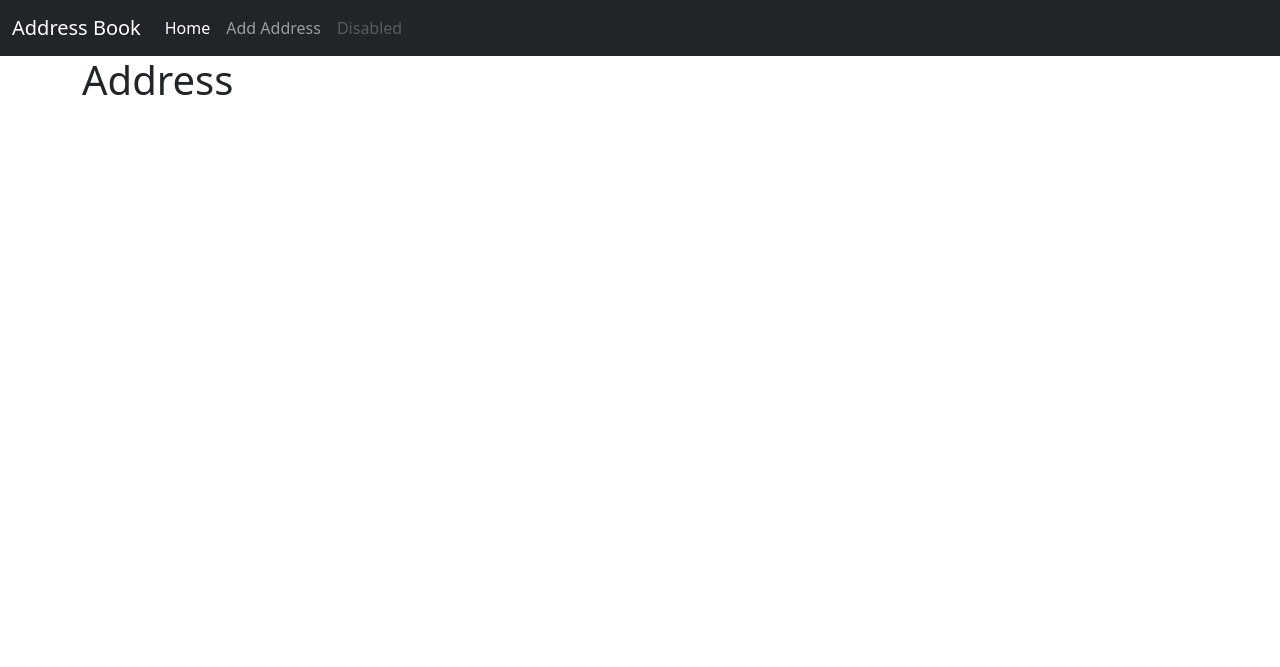
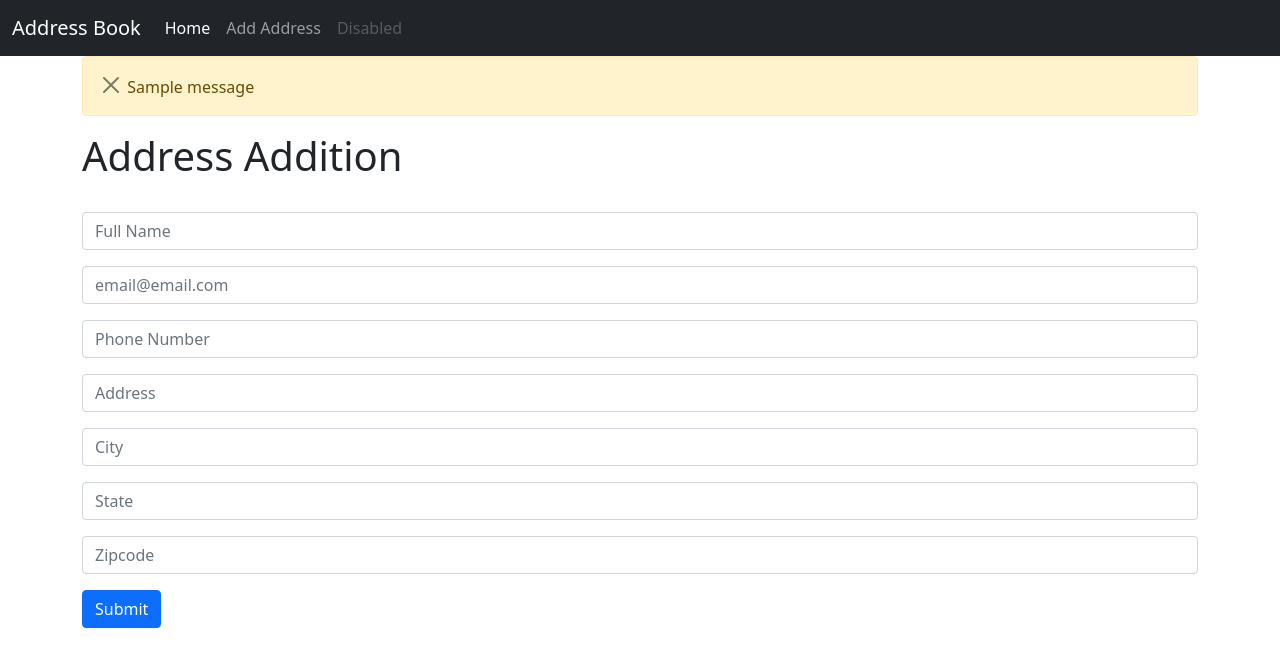
Before and after one commit to Shanta/SM-Address-Book, a Django app: page /add_address/ in a window 1280 px wide. Shown: the top 667 px of the page. Run offline with Django 3.2, Linux system fonts and the light colour scheme; tables that the repository leaves empty hold one stand-in row (values such as "Sample post"); one stand-in notice (Sample message) is shown.

Commit message:
All done

```diff
--- a/address_book/urls.py
+++ b/address_book/urls.py
@@ -1,7 +1,9 @@
 from django.urls import path
-from .views import HomePageView, AddressPageView
+from .views import HomePageView, AddressPageView, add_address, edit_address, delete_address
 
 urlpatterns = [
     path('', HomePageView.as_view(), name='home'),
-    path('add_address/', AddressPageView.as_view(), name='add_address'),
+    path('add_address/', add_address, name='add_address'),
+    path('edit/<list_id>', edit_address, name="edit"),
+    path('delete/<list_id>', delete_address, name="delete"),
 ]
--- a/address_book/views.py
+++ b/address_book/views.py
@@ -1,10 +1,52 @@
-from django.shortcuts import render
-from django.views.generic import TemplateView
+from django.shortcuts import render, redirect
+from django.views.generic import TemplateView, ListView
+from .models import Address
+from .forms import AddressForm
+from django.contrib import messages
 
-class HomePageView(TemplateView):
+class HomePageView(ListView):
+    model = Address
     template_name='home.html'
+    context_object_name = 'addresses'
 
 class AddressPageView(TemplateView):
     template_name='add_address.html'
 
+def add_address(request):
+    if request.method == 'POST':
+        form = AddressForm(request.POST or None)
+        if form.is_valid():
+            form.save()
+            messages.success(request, ('Address Has Been Added'))
+            return redirect('home')
+        else:
+            messages.success(request, ('Seems like there was an error'))
+            return render(request,'add_address.html')
+    else:
+        return render(request, 'add_address.html', {})
 # Create your views here.
+
+def edit_address(request, list_id):
+    if request.method == 'POST':
+        current_address = Address.objects.get(pk=list_id)
+        form = AddressForm(request.POST or None, instance=current_address)
+        if form.is_valid():
+            form.save()
+            messages.success(request, ('Address Has Been Edited'))
+            return redirect('home')
+        else:
+            messages.success(request, ('Seems like there was an error'))
+            return render(request,'edit.html')
+    else:
+        get_address = Address.objects.get(pk=list_id)
+        return render(request, 'edit.html', {'get_address': get_address})
+
+def delete_address(request, list_id):
+    if request.method == 'POST':
+        current_address = Address.objects.get(pk=list_id)
+        current_address.delete()
+        messages.success(request, ('Address Has Been Deleted'))
+        return redirect('home')
+    else:
+        messages.success(request, ('Nothing to see here'))
+        return redirect('home')
--- a/templates/add_address.html
+++ b/templates/add_address.html
@@ -3,5 +3,31 @@
 {% block title %}Add Address{% endblock title %}
 
 {% block content %}
-<h1>Address</h1>
+<h1>Address Addition</h1>
+<br/>
+    <form method="POST">
+        {% csrf_token %}
+        <div class="mb-3">
+            <input type="text" class="form-control" id="exampleInputEmail1" aria-describedby="emailHelp" placeholder="Full Name" name="name">
+        </div>
+        <div class="mb-3">
+        <input type="email" class="form-control" id="exampleInputEmail1" aria-describedby="emailHelp" placeholder="email@email.com" name="email">
+        </div>
+        <div class="mb-3">
+            <input type="text" class="form-control" id="exampleInputEmail1" aria-describedby="emailHelp" placeholder="Phone Number" name="phone">
+        </div>
+        <div class="mb-3">
+            <input type="text" class="form-control" id="exampleInputEmail1" aria-describedby="emailHelp" placeholder="Address" name="address">
+        </div>
+        <div class="mb-3">
+            <input type="text" class="form-control" id="exampleInputEmail1" aria-describedby="emailHelp" placeholder="City" name="city">
+        </div>
+        <div class="mb-3">
+            <input type="text" class="form-control" id="exampleInputEmail1" aria-describedby="emailHelp" placeholder="State" name="state">
+        </div>
+        <div class="mb-3">
+            <input type="text" class="form-control" id="exampleInputEmail1" aria-describedby="emailHelp" placeholder="Zipcode" name="zipcode">
+        </div>
+        <button type="submit" class="btn btn-primary">Submit</button>
+    </form>
 {% endblock content %}
--- a/templates/base.html
+++ b/templates/base.html
@@ -33,6 +33,14 @@
         </div>
     </nav>
       <div class="container">
+        {% if messages %}
+            {% for message in messages %}
+            <div class="alert alert-warning alert-dismissable" role="alert">
+ <button type="button" class="btn-close" data-bs-dismiss="alert" aria-label="Close"></button>
+                {{ message }}
+            </div>
+            {% endfor %}
+        {% endif %}
         {% block content %}
         {% endblock content %}
       </div>
```
Also changed, not shown: address_book/forms.py (added, +7 -0 lines), templates/edit.html (added, +40 -0 lines), templates/home.html (+23 -1 lines).
